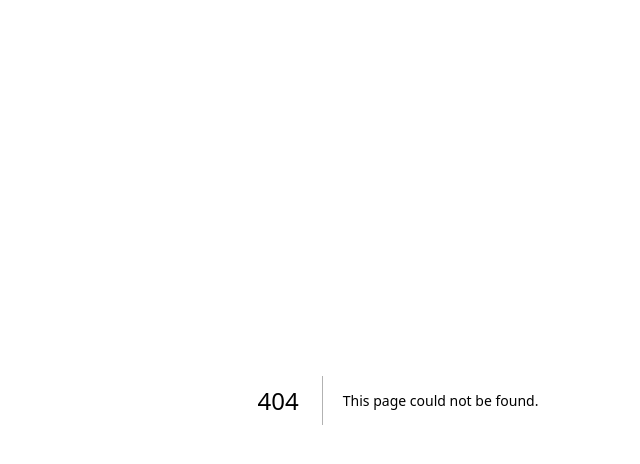
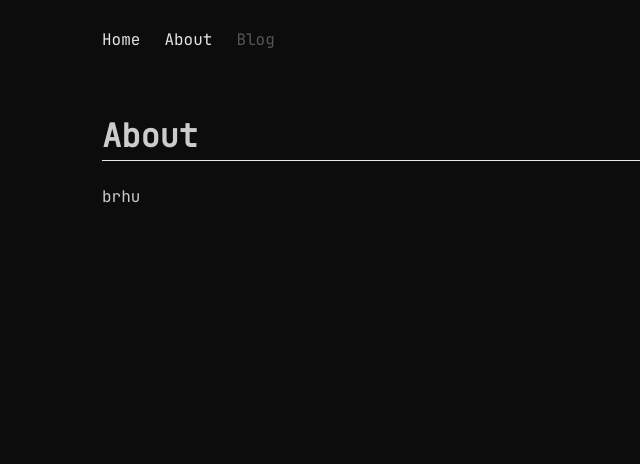
Before and after one commit to steviegt6/tomat.dev, a Next.js app: page /about in a window 1280 px wide. Before the commit this address had no page. Shown: the top 464 px of the page, without its empty margins (242-882 px from the left). Built offline with nearby package versions, Linux system fonts and the light colour scheme.

Commit message:
Get started on about page, make home page not suck.

```diff
--- a/src/components/Container/index.tsx
+++ b/src/components/Container/index.tsx
@@ -7,7 +7,7 @@ export const canonical = "https://tomat.dev";
 
 export const navItems = [
     {
-        href: "/",
+        href: "/?shallow=true",
         text: "Home",
         external: false,
         active: true
@@ -49,7 +49,7 @@ export default function Container(props: ContainerProps) {
                 <TwitterMeta {...meta} />
             </Head>
             <Layout navItems={navItems}>
-                <main className="flex flex-col md:flex-row mt-8 mx-4 sm:mx-auto">{children}</main>
+                <main className="md:flex-row mt-8 mx-4 sm:mx-auto">{children}</main>
             </Layout>
         </>
     );
--- a/src/components/TomatLogo/index.tsx
+++ b/src/components/TomatLogo/index.tsx
@@ -6,6 +6,7 @@ import { clamp } from "lib/math";
 import { transform, waitAndTransform } from "lib/transforms/transform";
 import OpaqueFilter from "lib/filters/opaqueFilter";
 import SilentErrorBoundary from "../SilentErrorBoundary";
+import { useRouter } from "next/router";
 
 export type TomatLogoProps = {
     width: number;
@@ -39,6 +40,7 @@ export default function TomatLogo({
     clickable = false,
     children = <></>
 }: TomatLogoProps) {
+    const router = useRouter();
     const [displayChildren, setDisplayChildren] = useState(false);
     const [state, setState] = useState(DisplayState.Idle);
     const [stageSize, setStageSize] = useState<[number, number]>(() => {
@@ -67,6 +69,12 @@ export default function TomatLogo({
 
         recalculate();
     }, [setStageSize, clickable]);
+
+    useEffect(() => {
+        if (!router.query.shallow) return;
+        setDisplayChildren(true);
+        setState(DisplayState.Hidden);
+    }, [setDisplayChildren, setState, router]);
 
     return (
         <>
--- /dev/null
+++ b/src/pages/about.tsx
@@ -0,0 +1,16 @@
+import Container from "@/components/Container";
+import LogoContainer from "@/components/LogoContainer";
+
+const title = "/about";
+const description = "superficial greetings to you all";
+
+export default function About() {
+    return (
+        <Container title={title} description={description}>
+            <h1>About</h1>
+            <hr />
+            <br />
+            <p>brhu</p>
+        </Container>
+    );
+}
--- a/src/styles/globals.css
+++ b/src/styles/globals.css
@@ -24,6 +24,36 @@ body {
     font-family: "JetBrains Mono", monospace;
 }
 
+h1 {
+    font-size: 2rem;
+    font-weight: 700;
+}
+
+h2 {
+    font-size: 1.5rem;
+    font-weight: 700;
+}
+
+h3 {
+    font-size: 1.25rem;
+    font-weight: 700;
+}
+
+h4 {
+    font-size: 1rem;
+    font-weight: 700;
+}
+
+h5 {
+    font-size: 0.875rem;
+    font-weight: 700;
+}
+
+h6 {
+    font-size: 0.75rem;
+    font-weight: 700;
+}
+
 #__next {
     width: 100%;
     height: 100%;
```
